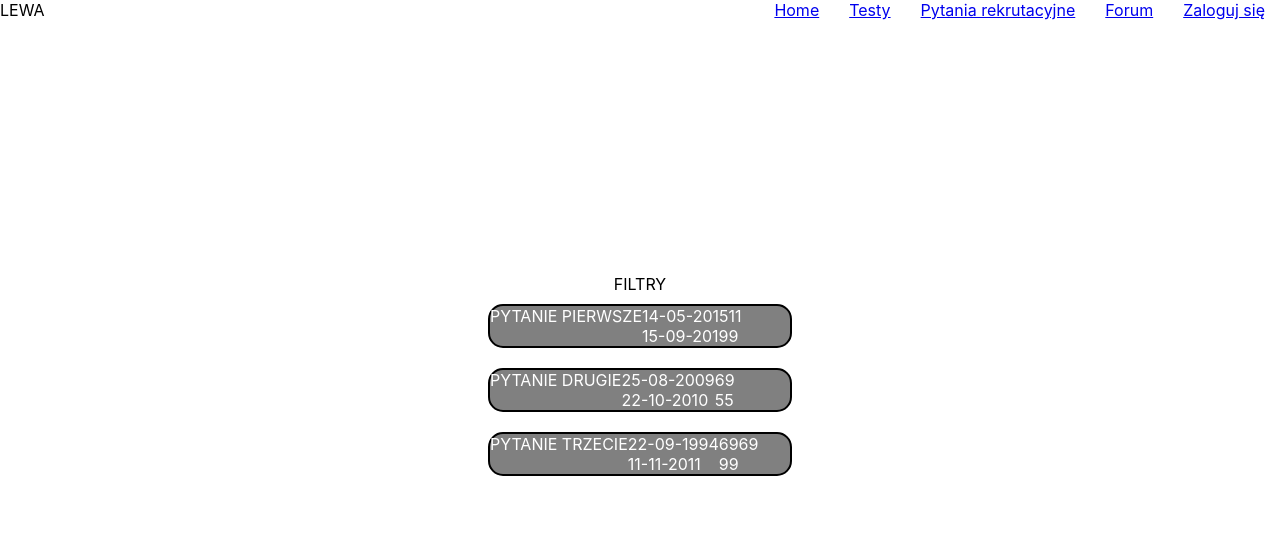
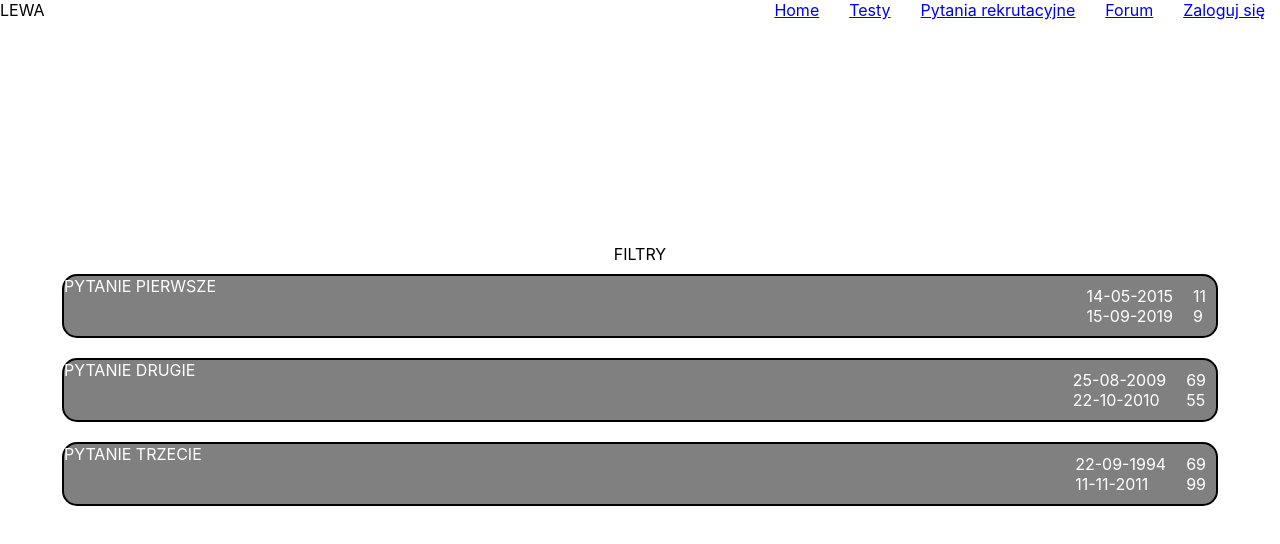
Before and after one commit to ISAKids4Ever/RecruitmentApp, a React (Create React App) app: page /forum in a window 1280 px wide. Shown: the top 544 px of the page. Built offline with nearby package versions, Linux system fonts and the light colour scheme; no server answers.

Commit message:
Added some styles

```diff
--- a/src/components/Question.module.css
+++ b/src/components/Question.module.css
@@ -6,21 +6,28 @@
     border: 2px solid black;
     border-radius: 15px;
     margin: 10px;
-    width: 300px;
+    width: 90%;
 }
-
+.firstDiv{
+    width: 50%;
+}
 .secondDiv {
     display: flex;
     flex-direction: row;
+    width: 50%;
+   justify-content: flex-end;
 
 }
 
 .datesDiv {
     display: flex;
+    padding: 10px;
     flex-direction: column;
+
 }
 
 .likesDiv {
     display: flex;
     flex-direction: column;
+    padding: 10px;
 }
--- a/src/screens/Forum.js
+++ b/src/screens/Forum.js
@@ -8,7 +8,7 @@ function Forum() {
 
   const RandomQuestions = [{question: "PYTANIE PIERWSZE", date:"14-05-2015", lastRespDate:"15-09-2019", likes: "11", respAmount:"9"},
                            {question: "PYTANIE DRUGIE", date:"25-08-2009", lastRespDate:"22-10-2010", likes: "69", respAmount: "55"},
-                           {question: "PYTANIE TRZECIE", date:"22-09-1994", lastRespDate:"11-11-2011", likes:"6969", respAmount:"99"}]
+                           {question: "PYTANIE TRZECIE", date:"22-09-1994", lastRespDate:"11-11-2011", likes:"69", respAmount:"99"}]
 
 
   return (
```
